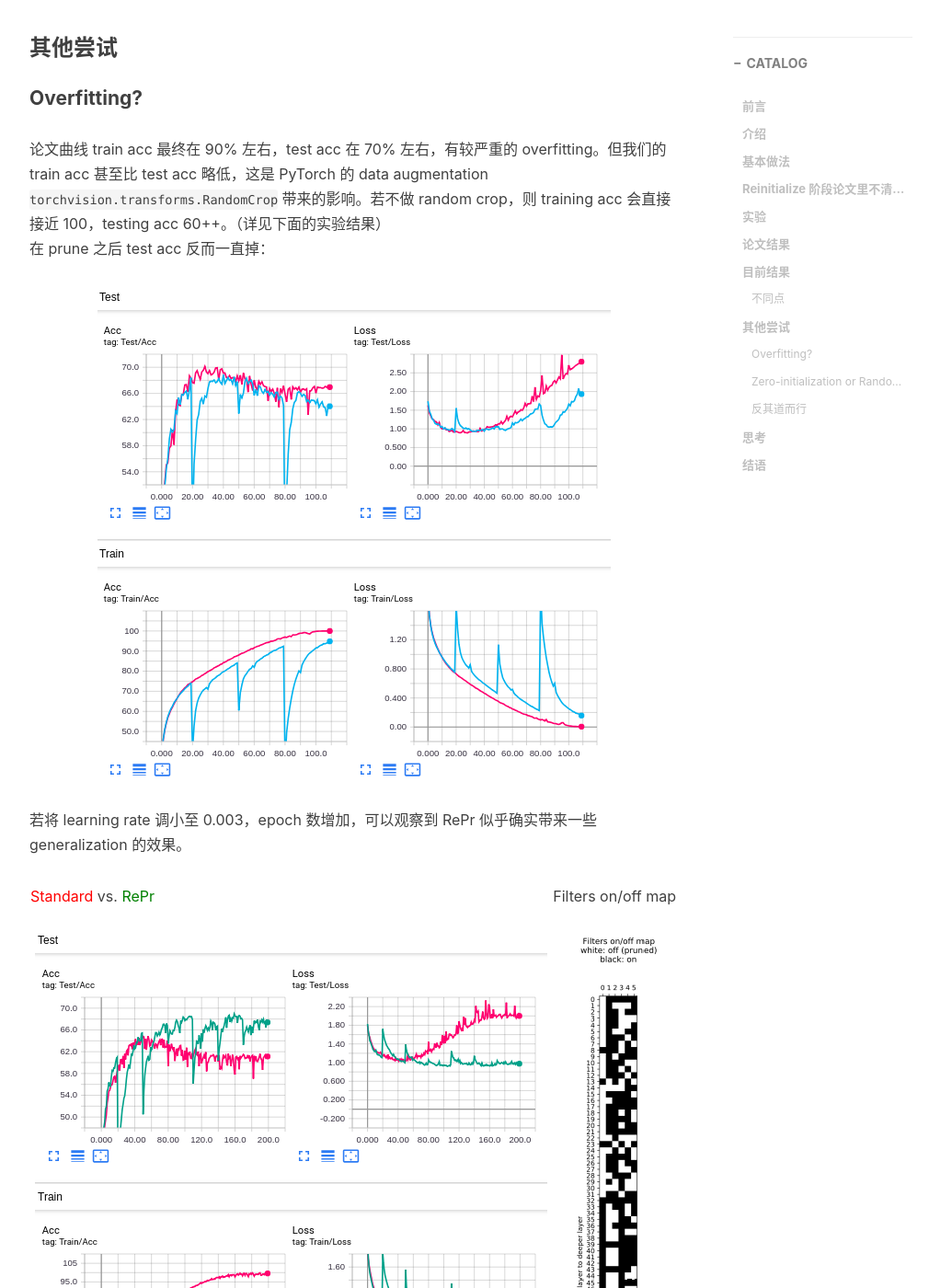
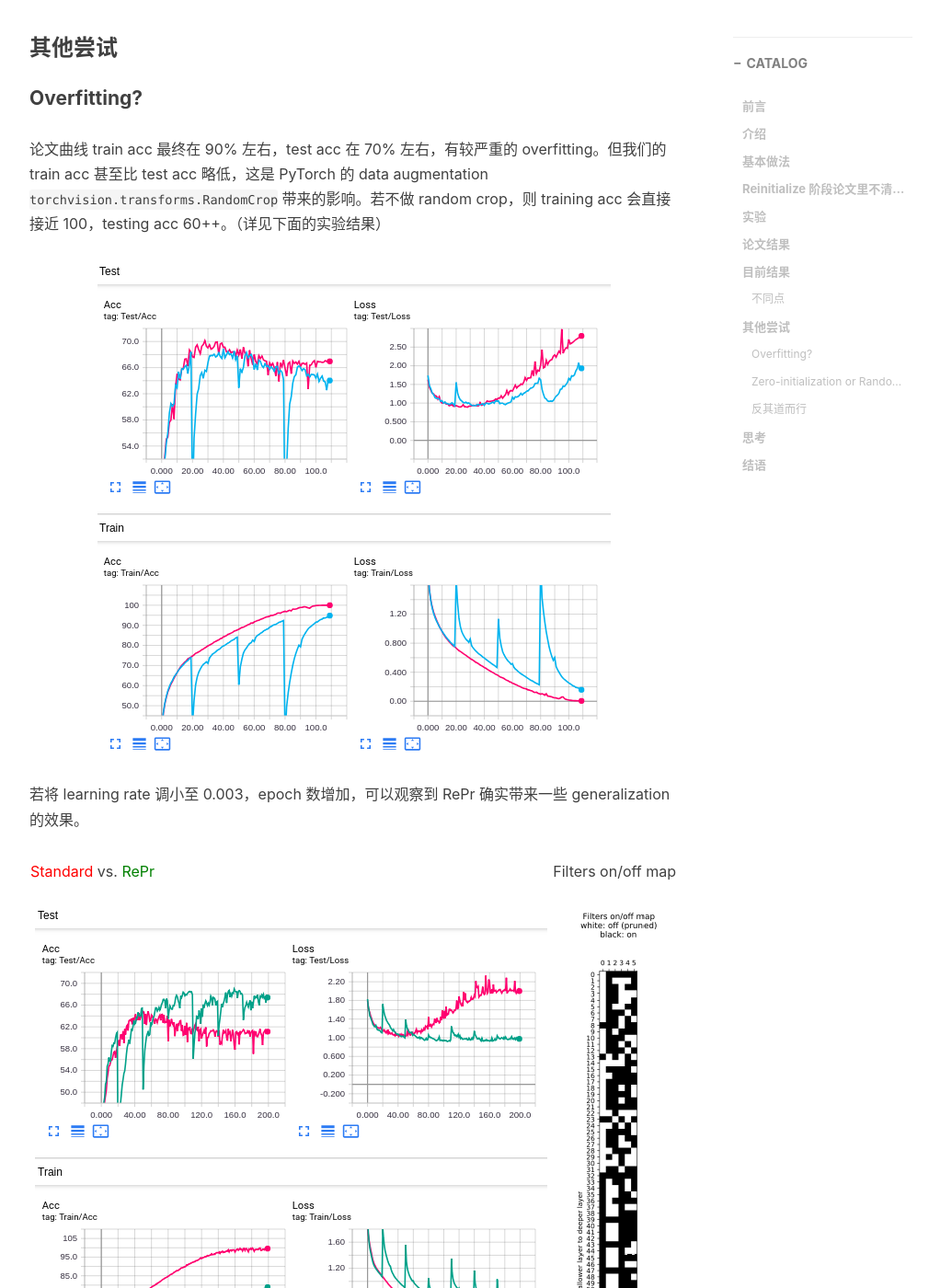
Before and after one commit to siahuat0727/siahuat0727.github.io, a Jekyll site: the page built from _posts/2019-03-17-repr.markdown, in a window 1280 px wide and 1400 px high, scrolled down 5048 px. Shown: the whole window at 92% size, without its empty margins (233-1243 px from the left). Built offline with Jekyll 4.4.1, drawn with Linux system fonts in a browser that asks for light colours; nearby versions of some CDN libraries; library files that are not in the unit come from our copies; formulas are drawn with MathJax 3; comment, search, counter and statistics services are not loaded.

Commit message:
Update repr

```diff
--- a/_posts/2019-03-17-repr.markdown
+++ b/_posts/2019-03-17-repr.markdown
@@ -104,11 +104,10 @@ Std  | RePr |||||||||||||||||||||||||||||||||||
 #### Overfitting?
 
 论文曲线 train acc 最终在 90% 左右，test acc 在 70% 左右，有较严重的 overfitting。但我们的 train acc 甚至比 test acc 略低，这是 PyTorch 的 data augmentation `torchvision.transforms.RandomCrop` 带来的影响。若不做 random crop，则 training acc 会直接接近 100，testing acc 60++。（详见下面的实验结果）
-在 prune 之后 test acc 反而一直掉：
 
 ![](/img/in-post/repr/overfit-0.01.png)
 
-若将 learning rate 调小至 0.003，epoch 数增加，可以观察到 RePr 似乎确实带来一些 generalization 的效果。
+若将 learning rate 调小至 0.003，epoch 数增加，可以观察到 RePr 确实带来一些 generalization 的效果。
 
 |<font color="red">Standard</font> vs. <font color="green">RePr</font>| Filters on/off map|
 |![](/img/in-post/repr/overfit.png)|![](/img/in-post/repr/zero-map.png)|
```
